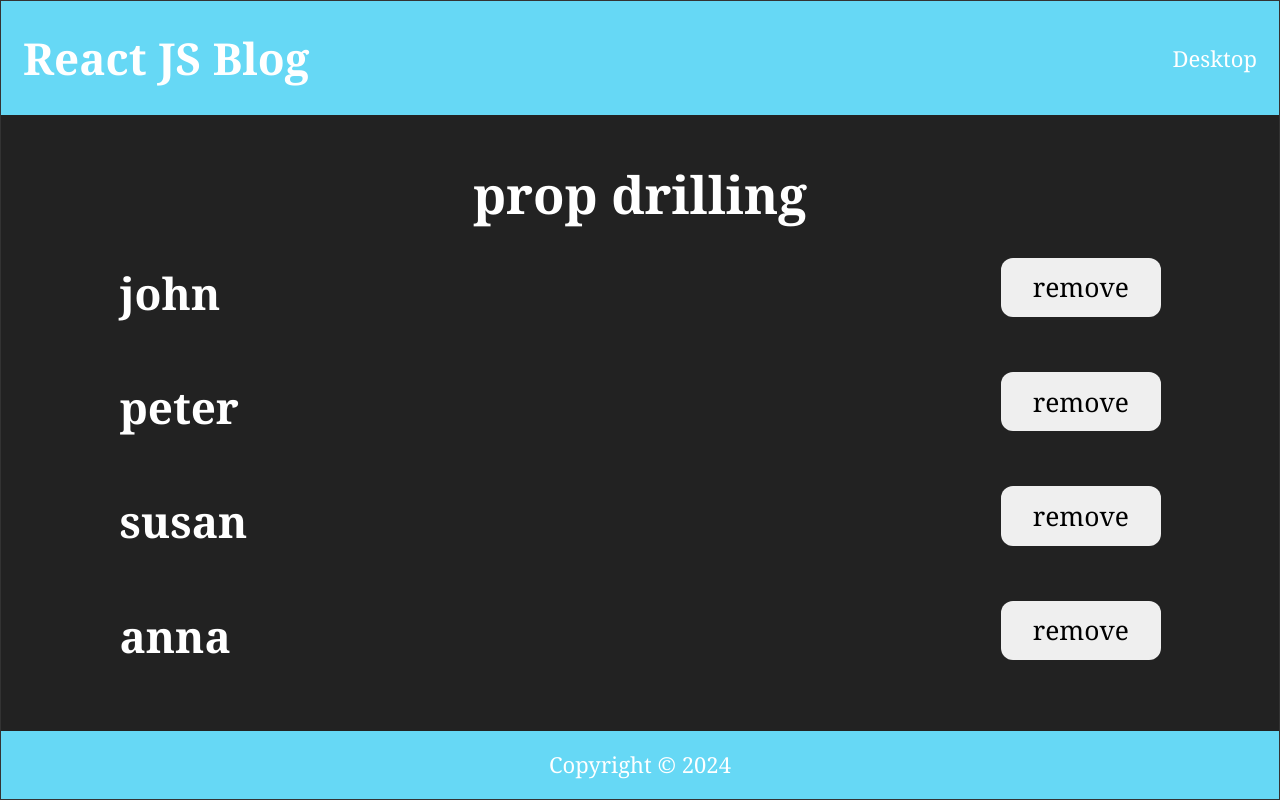
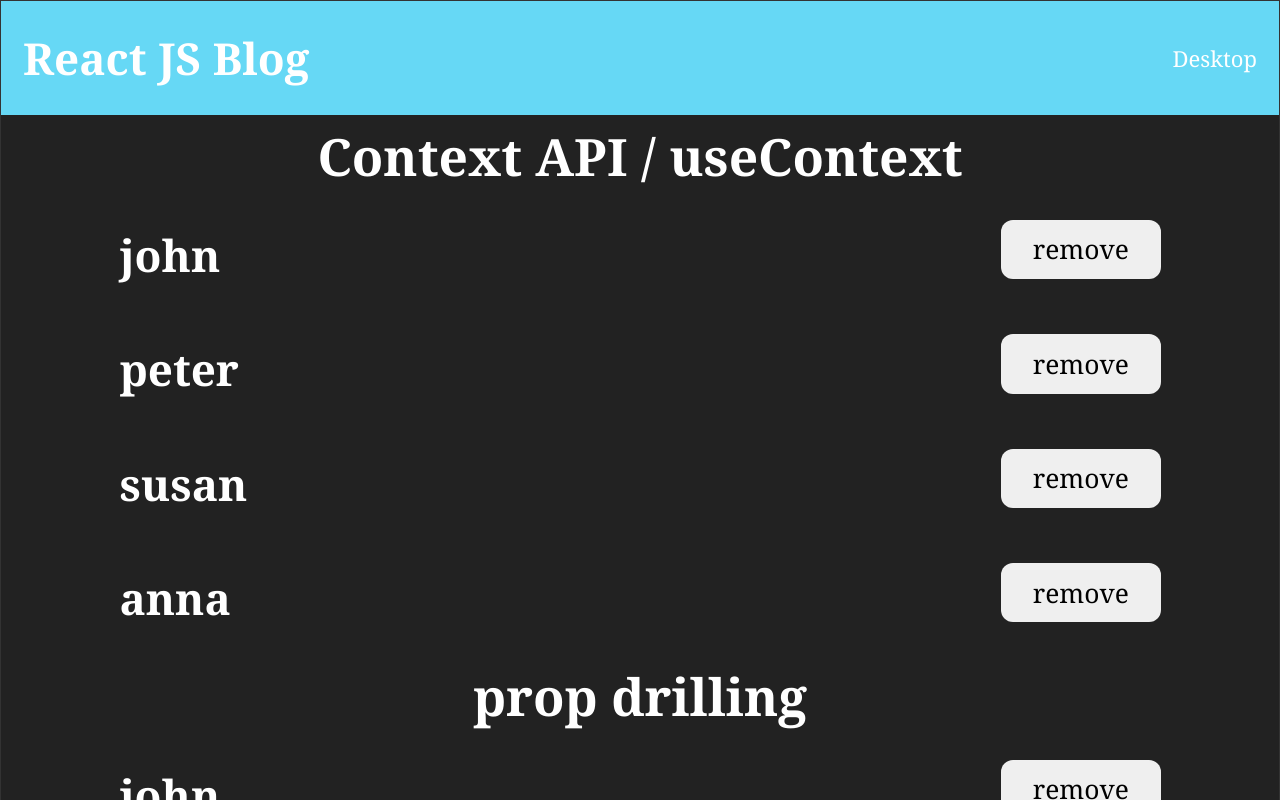
Before and after one commit to Jogata/SoftUni-React-Project, a React (Vite) app in the folder client/: page / in a window 1280 px wide. Shown: the top 800 px of the page. Built offline with nearby package versions, Linux system fonts and the light colour scheme; a web font is replaced by a local one.

Commit message:
use context exercise

```diff
--- a/client/src/App.jsx
+++ b/client/src/App.jsx
@@ -511,6 +511,12 @@ const PropDrilling = () => {
     });
   };
 
+useEffect(() => {
+  setTimeout(() => {
+    setPeople([...people, {id: 5, name: "jogata"}]);
+  }, 15000);
+}, [])  ;
+
   return (
     <section>
       <h3>prop drilling</h3>
@@ -545,6 +551,49 @@ const SinglePerson = ({ id, name, removePerson }) => {
 };
 
 
+const PersonContext = createContext();
+
+const ContextAPI = () => {
+  const [people, setPeople] = useState(data);
+
+  const removePerson = (id) => {
+    setPeople((people) => {
+      return people.filter((person) => person.id !== id);
+    });
+  };
+  return (
+    <PersonContext.Provider value={{ removePerson, people }}>
+      <h3>Context API / useContext</h3>
+      <ListPersonsContext />
+    </PersonContext.Provider>
+  );
+};
+
+const ListPersonsContext = () => {
+  const mainData = useContext(PersonContext);
+  console.log(mainData);
+
+  return (
+    <>
+      {mainData.people.map((person) => {
+        return <SinglePersonContext key={person.id} {...person} />;
+      })}
+    </>
+  );
+};
+
+const SinglePersonContext = ({ id, name }) => {
+  const { removePerson } = useContext(PersonContext);
+
+  return (
+    <div className='item'>
+      <h4>{name}</h4>
+      <button onClick={() => removePerson(id)}>remove</button>
+    </div>
+  );
+};
+
+
 function App() {
   return (
     <>
@@ -552,8 +601,8 @@ function App() {
         <div className="body">
           <Header title="React JS Blog" />
           <div className="container">
+            <ContextAPI />
             <PropDrilling />
-            {/* <UseRefBasics /> */}
           </div>
           {/* <User name="Jogata" /> */}
           {/* <User render={(isLoggedIn) => isLoggedIn ? "Jogata" : "Guest" } /> */}
```
